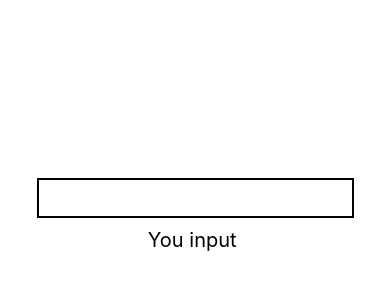
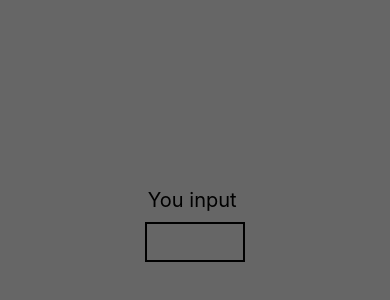
Before and after one commit to leportella/my-first-mobile-app, a React Native app in the folder first-project/: screen / in a window 390 px wide. Shown: the part 202-502 px from the top of the page. Built offline with nearby package versions, Linux system fonts and the light colour scheme.

Commit message:
Add src folder for archives

```diff
--- a/first-project/App.js
+++ b/first-project/App.js
@@ -1,3 +1,3 @@
-import WeatherProject from './WeatherProject';
+import WeatherProject from './src/weather/WeatherProject';
 
 export default WeatherProject;
--- a/first-project/WeatherProject.js
+++ b/first-project/src/weather/WeatherProject.js
@@ -1,26 +1,28 @@
 import React, { Component } from 'react';
 import { StyleSheet, Text, TextInput, View } from 'react-native';
 
+import OpenWeatherMap from './open_weather_map';
 
-export default class WeatherProject extends Component {
+
+class WeatherProject extends Component {
   constructor(props) {
     super(props);
     this.state = { zip: "" };
   }
 
   _handlerTextChange = event => {
-    this.setState({zip: event.nativeEvent.text})
+    this.setState({zip: event.nativeEvent.text});
   }
 
   render () {
     return (
       <View style={styles.container}>
+        <Text style={styles.welcome}>
+          You input {this.state.zip}
+        </Text>
         <TextInput
           style={styles.input}
           onSubmitEditing={this._handlerTextChange}/>
-        <Text style={styles.welcome}>
-          You input { this.state.zip }
-        </Text>
       </View>
     );
   }
@@ -33,11 +35,13 @@ const styles = StyleSheet.create({
     backgroundColor: '#fff',
     alignItems: 'center',
     justifyContent: 'center',
+    backgroundColor: '#666666',
   },
   input : {
     fontSize: 20,
     borderWidth: 2,
     height: 40,
+    width: 100,
   },
   welcome: {
     fontSize: 20,
@@ -45,3 +49,6 @@ const styles = StyleSheet.create({
     margin: 10,
   },
 });
+
+
+export default WeatherProject
```
